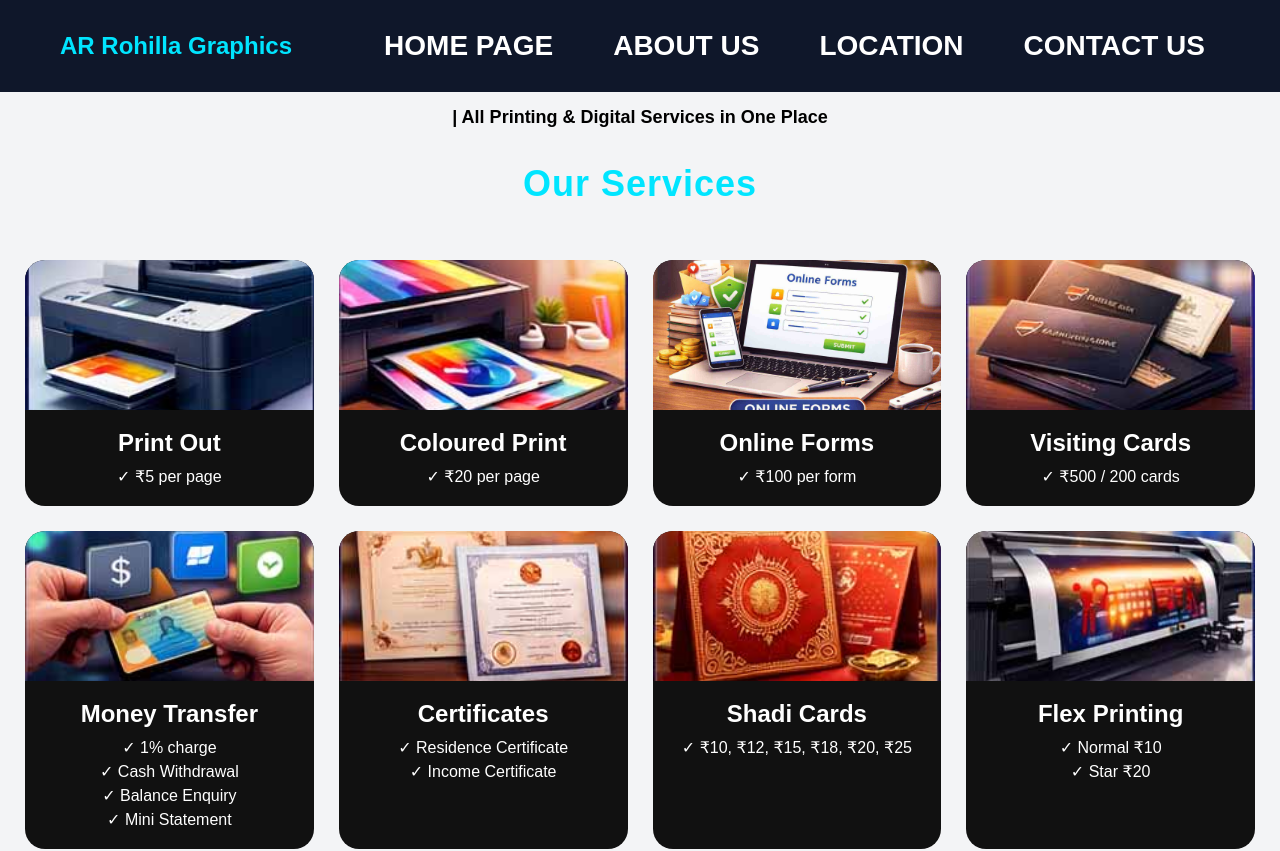
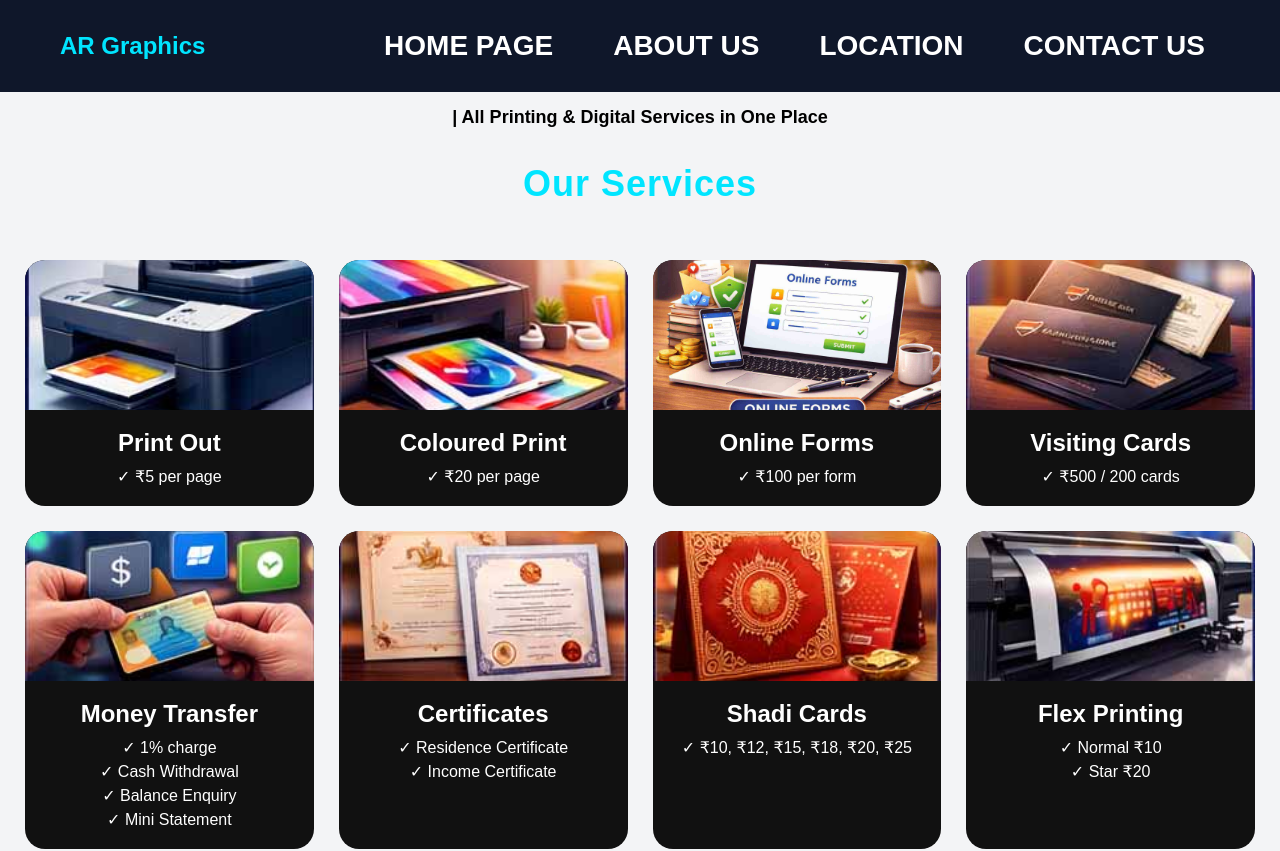
Before and after one commit to argraphicstech/ar-graphics-react-next, a Next.js app: page / in a window 1280 px wide. Shown: the top 851 px of the page. Built offline with nearby package versions, Linux system fonts and the light colour scheme.

Commit message:
Update Navbar.jsx

```diff
--- a/components/Navbar.jsx
+++ b/components/Navbar.jsx
@@ -3,7 +3,7 @@ import Link from "next/link";
 export default function Navbar() {
   return (
     <nav className="navbar">
-      <h2 className="logo-text">AR Rohilla Graphics</h2>
+      <h2 className="logo-text">AR Graphics</h2>
 
       <ul className="nav-links">
         <li><Link href="/">HOME PAGE</Link></li>
```
